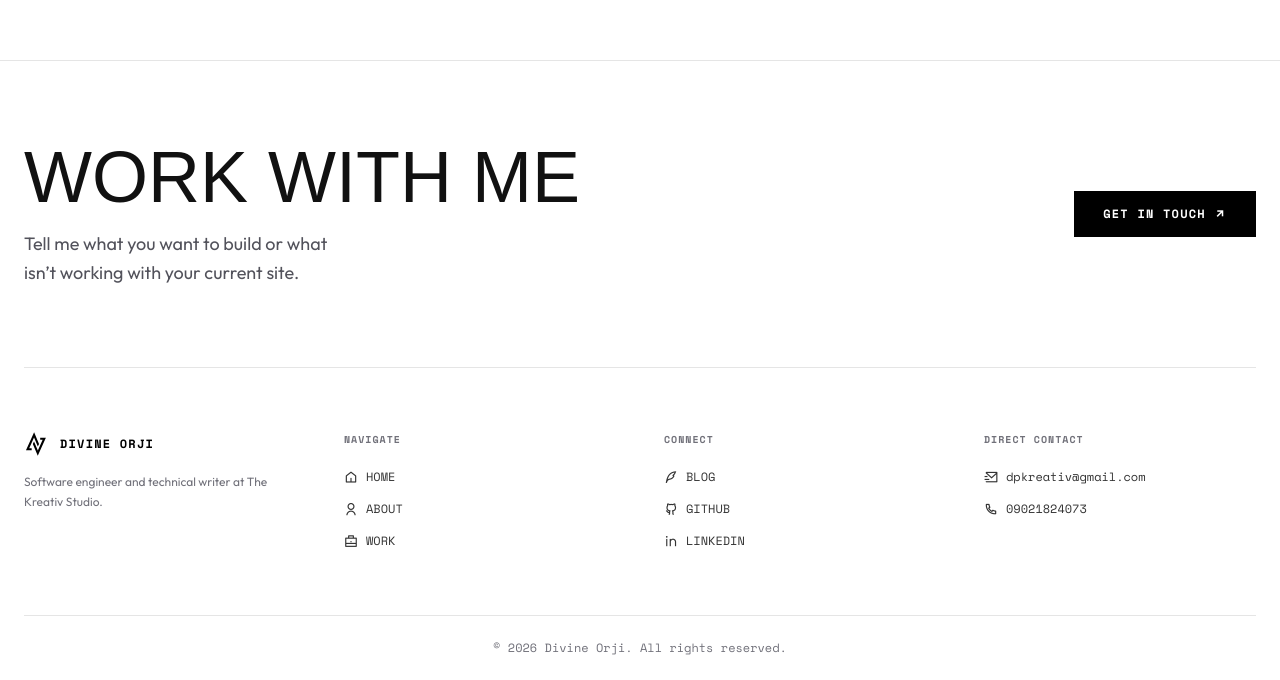
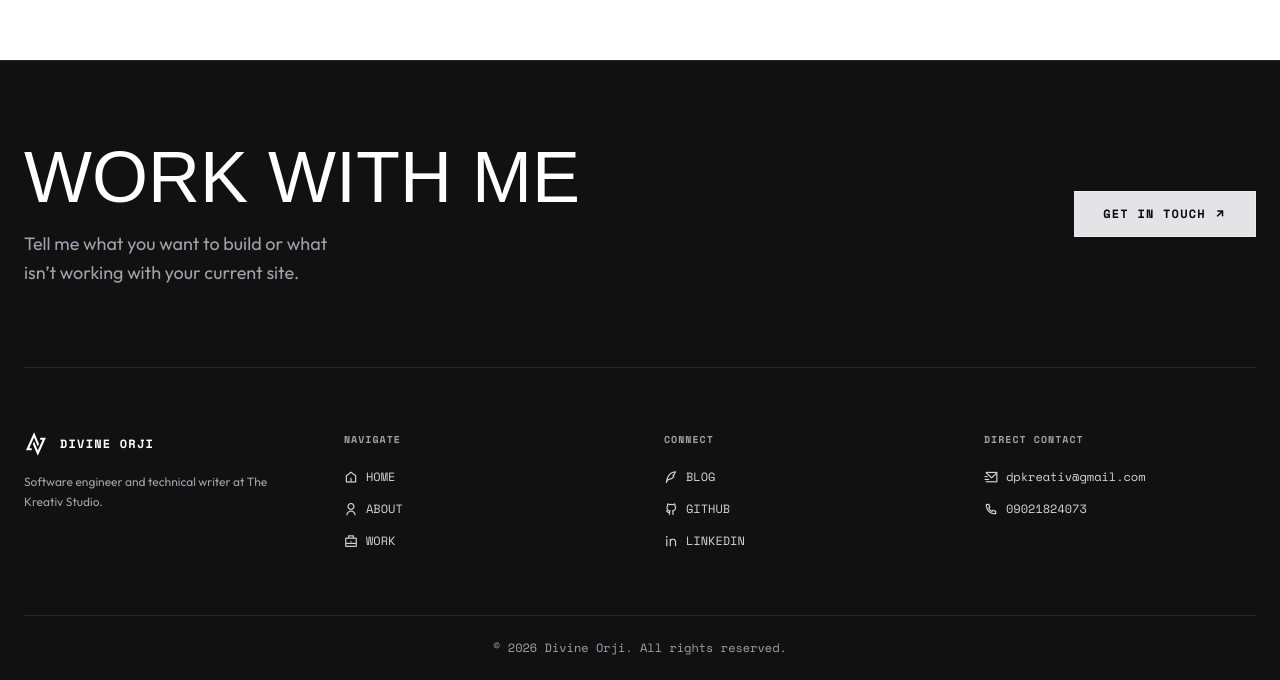
Before and after one commit to dpkreativ/dpkreativ, a Next.js app: page / in a window 1280 px wide. Shown: the part 2464-3144 px from the top of the page. Built offline with nearby package versions, Linux system fonts and the light colour scheme; no server answers; a web font is replaced by a local one.

Commit message:
Keep the footer and contact CTA dark in both themes

```diff
--- a/src/components/footer.tsx
+++ b/src/components/footer.tsx
@@ -55,11 +55,11 @@ export default function Footer() {
   ];
 
   return (
-    <footer className="bg-white dark:bg-[#111111] text-[#111111] dark:text-white w-full border-t border-black/10 dark:border-white/10">
+    <footer className="w-full border-t border-white/10 bg-[#111111] text-white">
       <div className="max-w-7xl mx-auto px-4 sm:px-6">
         {/* Conditional Closing CTA Banner (suppressed on /contact) */}
         {!isContactPage && (
-          <div className="grid items-center justify-items-center gap-8 border-b border-black/10 py-14 text-center dark:border-white/10 md:py-20 lg:grid-cols-[minmax(0,1fr)_auto] lg:justify-items-start lg:gap-12 lg:text-left">
+          <div className="grid items-center justify-items-center gap-8 border-b border-white/10 py-14 text-center md:py-20 lg:grid-cols-[minmax(0,1fr)_auto] lg:justify-items-start lg:gap-12 lg:text-left">
             <div>
               <SplitHeading
                 as="h2"
@@ -67,13 +67,13 @@ export default function Footer() {
               >
                 Work with me
               </SplitHeading>
-              <RevealText noSplit className="mx-auto mt-4 max-w-xl text-balance font-body text-base leading-relaxed text-zinc-600 dark:text-zinc-400 md:text-lg md:leading-relaxed lg:mx-0">
+              <RevealText noSplit className="mx-auto mt-4 max-w-xl text-balance font-body text-base leading-relaxed text-zinc-400 md:text-lg md:leading-relaxed lg:mx-0">
                 Tell me what you want to build or what isn’t working with your current site.
               </RevealText>
             </div>
             <Link
               href="/contact"
-              className="inline-flex items-center gap-2 whitespace-nowrap border border-black bg-black px-7 py-3.5 font-mono text-xs font-bold uppercase tracking-widest text-white transition-colors hover:border-zinc-800 hover:bg-zinc-800 focus-visible:outline focus-visible:outline-2 focus-visible:outline-offset-4 focus-visible:outline-black dark:border-white/25 dark:bg-zinc-200 dark:text-zinc-950 dark:hover:border-white/40 dark:hover:bg-white dark:focus-visible:outline-white"
+              className="inline-flex items-center gap-2 whitespace-nowrap border border-white/25 bg-zinc-200 px-7 py-3.5 font-mono text-xs font-bold uppercase tracking-widest text-zinc-950 transition-colors hover:border-white/40 hover:bg-white focus-visible:outline focus-visible:outline-2 focus-visible:outline-offset-4 focus-visible:outline-white"
             >
               Get in touch
               <i aria-hidden="true" className="ri-arrow-right-up-line" />
@@ -89,20 +89,20 @@ export default function Footer() {
                 alt="Divine Orji logo"
                 width={24}
                 height={24}
-                className="dark:invert"
+                className="invert"
               />
-              <span className="font-mono text-xs font-bold uppercase tracking-widest text-black dark:text-white">
+              <span className="font-mono text-xs font-bold uppercase tracking-widest">
                 Divine Orji
               </span>
             </Link>
-            <p className="font-body text-xs text-zinc-500 dark:text-zinc-400 leading-relaxed max-w-xs">
+            <p className="font-body text-xs text-zinc-400 leading-relaxed max-w-xs">
               Software engineer and technical writer at The Kreativ Studio.
             </p>
           </div>
 
           {navSections.map((section) => (
             <div key={section.title} className="w-full flex flex-col text-left">
-              <span className="font-mono font-bold uppercase tracking-widest text-[10px] text-zinc-500 dark:text-zinc-400 mb-5">
+              <span className="font-mono font-bold uppercase tracking-widest text-[10px] text-zinc-400 mb-5">
                 {section.title}
               </span>
               <ul className="space-y-3 font-mono text-xs uppercase">
@@ -113,17 +113,17 @@ export default function Footer() {
                         href={link.url}
                         target="_blank"
                         rel="noreferrer"
-                        className="flex items-center gap-2 text-black/80 dark:text-zinc-300 hover:text-black dark:hover:text-white transition-colors group"
+                        className="flex items-center gap-2 text-zinc-300 hover:text-white transition-colors"
                       >
-                        <i className={`${link.icon} text-sm group-hover:text-black dark:group-hover:text-white transition-colors`} />
+                        <i className={`${link.icon} text-sm`} />
                         <span>{link.title}</span>
                       </a>
                     ) : (
                       <Link
                         href={link.url}
-                        className="flex items-center gap-2 text-black/80 dark:text-zinc-300 hover:text-black dark:hover:text-white transition-colors group"
+                        className="flex items-center gap-2 text-zinc-300 hover:text-white transition-colors"
                       >
-                        <i className={`${link.icon} text-sm group-hover:text-black dark:group-hover:text-white transition-colors`} />
+                        <i className={`${link.icon} text-sm`} />
                         <span>{link.title}</span>
                       </Link>
                     )}
@@ -134,14 +134,14 @@ export default function Footer() {
           ))}
 
           <div className="col-span-2 md:col-span-1 w-full flex flex-col text-left">
-            <span className="font-mono font-bold uppercase tracking-widest text-[10px] text-zinc-500 dark:text-zinc-400 mb-5">
+            <span className="font-mono font-bold uppercase tracking-widest text-[10px] text-zinc-400 mb-5">
               Direct Contact
             </span>
             <ul className="space-y-3 font-mono text-xs">
               <li>
                 <a
                   href={`mailto:${contact.email}`}
-                  className="flex items-center gap-2 text-black/80 dark:text-zinc-300 hover:text-black dark:hover:text-white transition-colors"
+                  className="flex items-center gap-2 text-zinc-300 hover:text-white transition-colors"
                 >
                   <i className="ri-mail-send-line text-sm" />
                   <span className="break-all">{contact.email}</span>
@@ -150,7 +150,7 @@ export default function Footer() {
               <li>
                 <a
                   href={`tel:${contact.phone}`}
-                  className="flex items-center gap-2 text-black/80 dark:text-zinc-300 hover:text-black dark:hover:text-white transition-colors"
+                  className="flex items-center gap-2 text-zinc-300 hover:text-white transition-colors"
                 >
                   <i className="ri-phone-line text-sm" />
                   <span>{contact.phone}</span>
@@ -160,7 +160,7 @@ export default function Footer() {
           </div>
         </div>
 
-        <div className="py-6 border-t border-black/10 dark:border-white/10 flex items-center justify-center text-center text-xs font-mono text-zinc-500 dark:text-zinc-400">
+        <div className="py-6 border-t border-white/10 flex items-center justify-center text-center text-xs font-mono text-zinc-400">
           <p>© {currentYear} Divine Orji. All rights reserved.</p>
         </div>
       </div>
```
